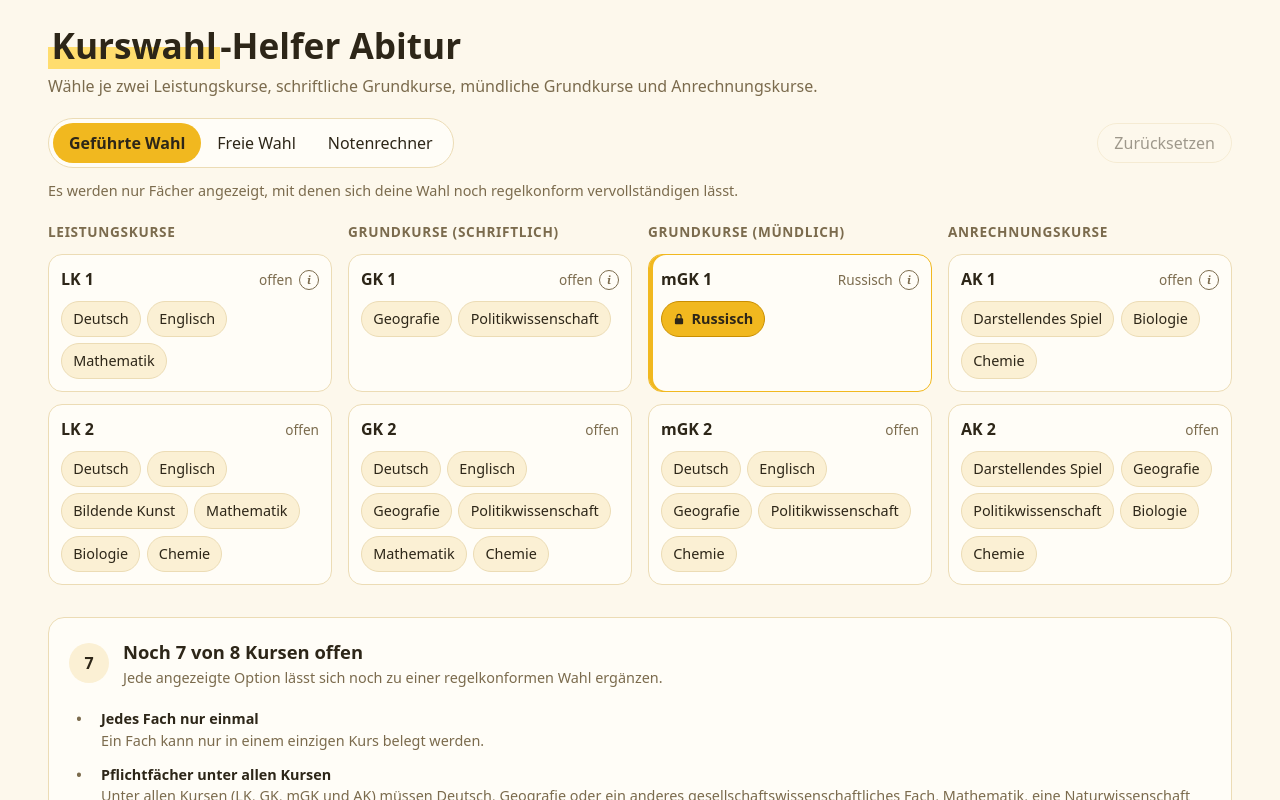
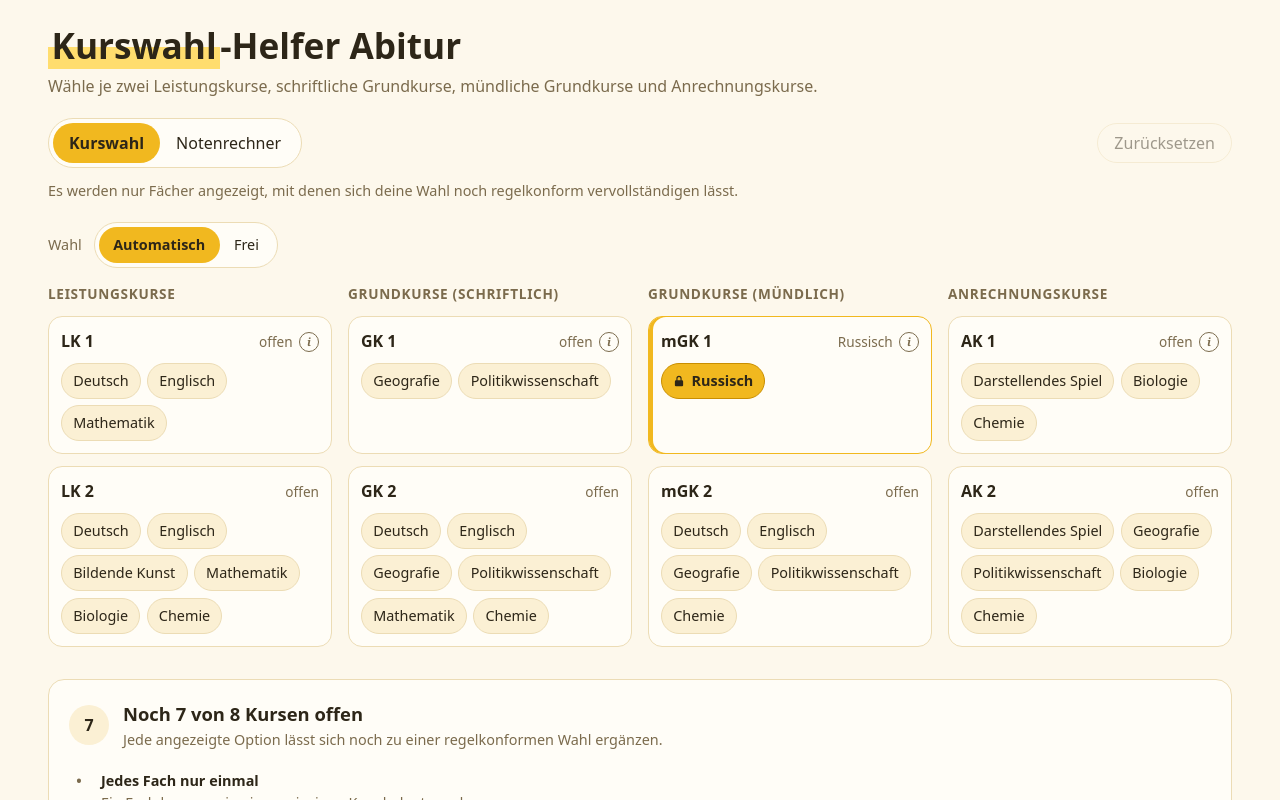
Before and after one commit to Benjino16/abi-kurswahl-suedost, a React (Vite) app: page / in a window 1280 px wide. Shown: the top 800 px of the page. Built offline with nearby package versions, Linux system fonts and the light colour scheme.

Commit message:
feat(ui): move selection mode into a toggle inside course selection

```diff
--- a/src/App.tsx
+++ b/src/App.tsx
@@ -6,38 +6,38 @@ import { SlotKarte } from './components/SlotKarte'
 import { GEWICHT, leerePunkte } from './domain/noten'
 import { istVervollstaendigbar } from './domain/solver'
 import { KATEGORIEN, SLOTS, leereWahl, type SlotId } from './domain/types'
-import { normalisiere, useGespeicherterZustand, type Modus } from './zustand'
+import { normalisiere, useGespeicherterZustand, type Ansicht, type Modus } from './zustand'
 
-/** Tabs: die beiden Modi der Kurswahl und der Notenrechner. */
-const TABS: { id: Modus | 'noten'; label: string; hinweis: string }[] = [
+const TABS: { id: Ansicht; label: string }[] = [
+  { id: 'wahl', label: 'Kurswahl' },
+  { id: 'noten', label: 'Notenrechner' },
+]
+
+const MODI: { id: Modus; label: string; hinweis: string }[] = [
   {
     id: 'gefuehrt',
-    label: 'Geführte Wahl',
+    label: 'Automatisch',
     hinweis: 'Es werden nur Fächer angezeigt, mit denen sich deine Wahl noch regelkonform vervollständigen lässt.',
   },
   {
     id: 'frei',
-    label: 'Freie Wahl',
+    label: 'Frei',
     hinweis: 'Alle angebotenen Fächer sind wählbar. Sobald alle Kurse belegt sind, wird deine Wahl gegen die Regeln geprüft.',
   },
-  {
-    id: 'noten',
-    label: 'Notenrechner',
-    hinweis: `Stelle für jeden Kurs deine (erwartete) Note ein. Gerechnet wird in Punkten: LK ×${GEWICHT.lk}, GK ×${GEWICHT.gk}, mGK und AK ×${GEWICHT.mgk}.`,
-  },
 ]
+
+const NOTEN_HINWEIS = `Stelle für jeden Kurs deine (erwartete) Note ein. Gerechnet wird in Punkten: LK ×${GEWICHT.lk}, GK ×${GEWICHT.gk}, mGK und AK ×${GEWICHT.mgk}.`
 
 function App() {
   const [zustand, setZustand] = useGespeicherterZustand()
   const { modus, ansicht, wahl, punkte, skala } = zustand
-  const tab = ansicht === 'noten' ? 'noten' : modus
 
   const anzeige = useMemo(() => (modus === 'gefuehrt' ? gefuehrteAnzeige(wahl) : freieAnzeige()), [modus, wahl])
   const sackgasse = ansicht === 'wahl' && modus === 'gefuehrt' && !istVervollstaendigbar(wahl)
 
   const waehle = (slot: SlotId, id: string | null) => setZustand((z) => ({ ...z, wahl: { ...z.wahl, [slot]: id } }))
-  const setTab = (t: Modus | 'noten') =>
-    setZustand((z) => (t === 'noten' ? { ...z, ansicht: 'noten' } : { ...z, ansicht: 'wahl', modus: t }))
+  const setAnsicht = (a: Ansicht) => setZustand((z) => ({ ...z, ansicht: a }))
+  const setModus = (m: Modus) => setZustand((z) => ({ ...z, modus: m }))
   const zuruecksetzen = () =>
     setZustand((z) => (z.ansicht === 'noten' ? { ...z, punkte: leerePunkte() } : { ...z, wahl: leereWahl() }))
   const grundzustand = normalisiere({ ...zustand, wahl: leereWahl() }).wahl
@@ -58,9 +58,9 @@ function App() {
       </header>
 
       <div className="steuerung">
-        <div className="modus" role="group" aria-label="Modus">
+        <div className="modus" role="group" aria-label="Ansicht">
           {TABS.map((t) => (
-            <button key={t.id} type="button" aria-pressed={tab === t.id} onClick={() => setTab(t.id)}>
+            <button key={t.id} type="button" aria-pressed={ansicht === t.id} onClick={() => setAnsicht(t.id)}>
               {t.label}
             </button>
           ))}
@@ -69,7 +69,9 @@ function App() {
           Zurücksetzen
         </button>
       </div>
-      <p className="modus-hinweis">{TABS.find((t) => t.id === tab)!.hinweis}</p>
+      <p className="modus-hinweis">
+        {ansicht === 'noten' ? NOTEN_HINWEIS : MODI.find((m) => m.id === modus)!.hinweis}
+      </p>
 
       {ansicht === 'noten' ? (
         <Notenrechner
@@ -81,6 +83,17 @@ function App() {
         />
       ) : (
         <>
+          <div className="umschalter">
+            <span>Wahl</span>
+            <div className="modus" role="group" aria-label="Modus">
+              {MODI.map((m) => (
+                <button key={m.id} type="button" aria-pressed={modus === m.id} onClick={() => setModus(m.id)}>
+                  {m.label}
+                </button>
+              ))}
+            </div>
+          </div>
+
           {sackgasse && (
             <div className="sackgasse" role="alert">
               Deine aktuelle Auswahl lässt sich nicht mehr regelkonform vervollständigen. Entferne einzelne Fächer oder
--- a/src/components/Notenrechner.tsx
+++ b/src/components/Notenrechner.tsx
@@ -42,7 +42,7 @@ export function Notenrechner({ wahl, punkte, skala, onPunkte, onSkala }: Props)
 
   return (
     <>
-      <div className="skala">
+      <div className="umschalter">
         <span>Eingabe als</span>
         <div className="modus" role="group" aria-label="Skala">
           <button type="button" aria-pressed={skala === 'noten'} onClick={() => onSkala('noten')}>
--- a/src/index.css
+++ b/src/index.css
@@ -326,7 +326,7 @@ button:focus-visible {
 
 /* Notenrechner */
 
-.skala {
+.umschalter {
   display: flex;
   align-items: center;
   gap: 0.75rem;
@@ -335,7 +335,7 @@ button:focus-visible {
   color: var(--muted);
 }
 
-.skala .modus button {
+.umschalter .modus button {
   min-height: 2.25rem;
   padding: 0.3rem 0.9rem;
   color: var(--text);
```
